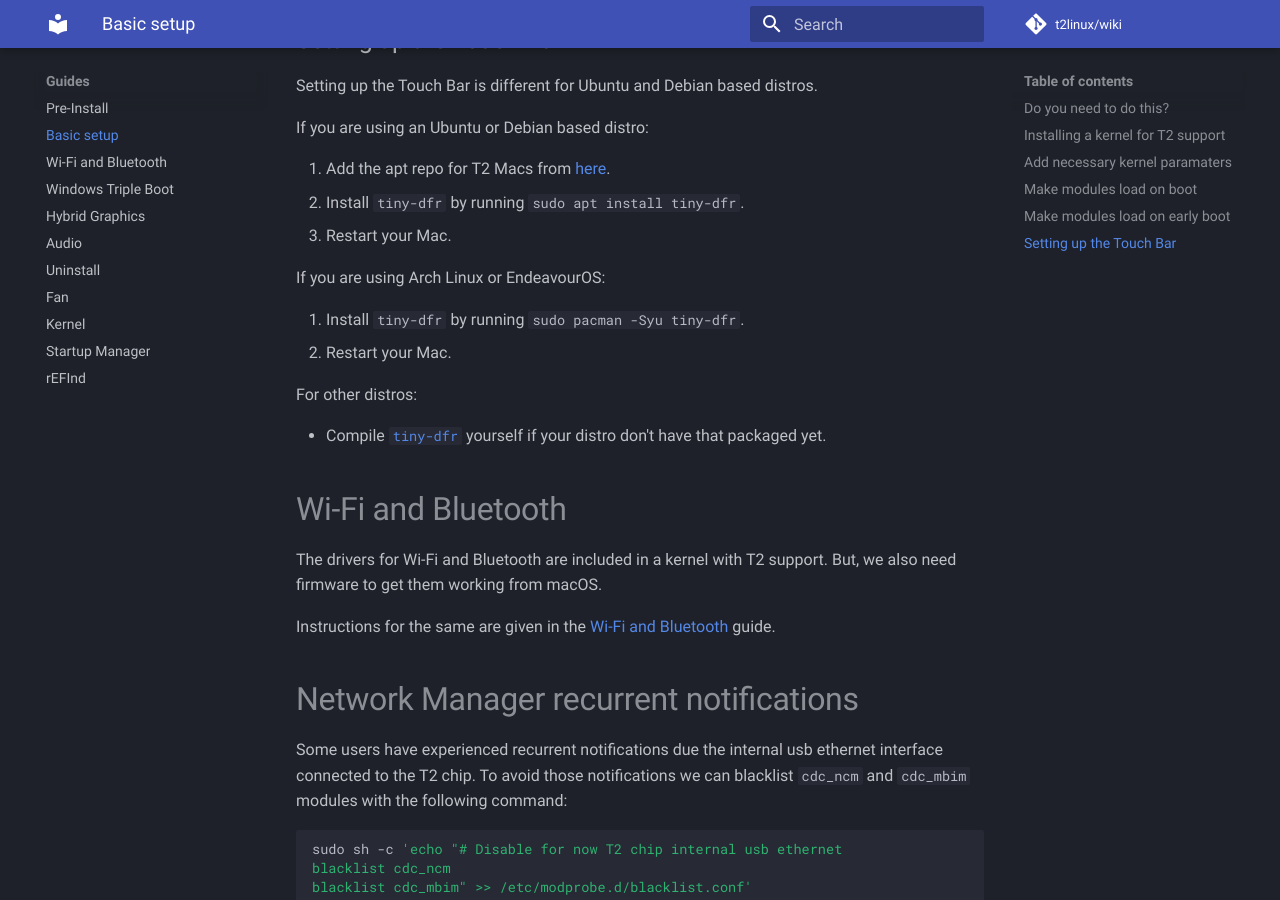
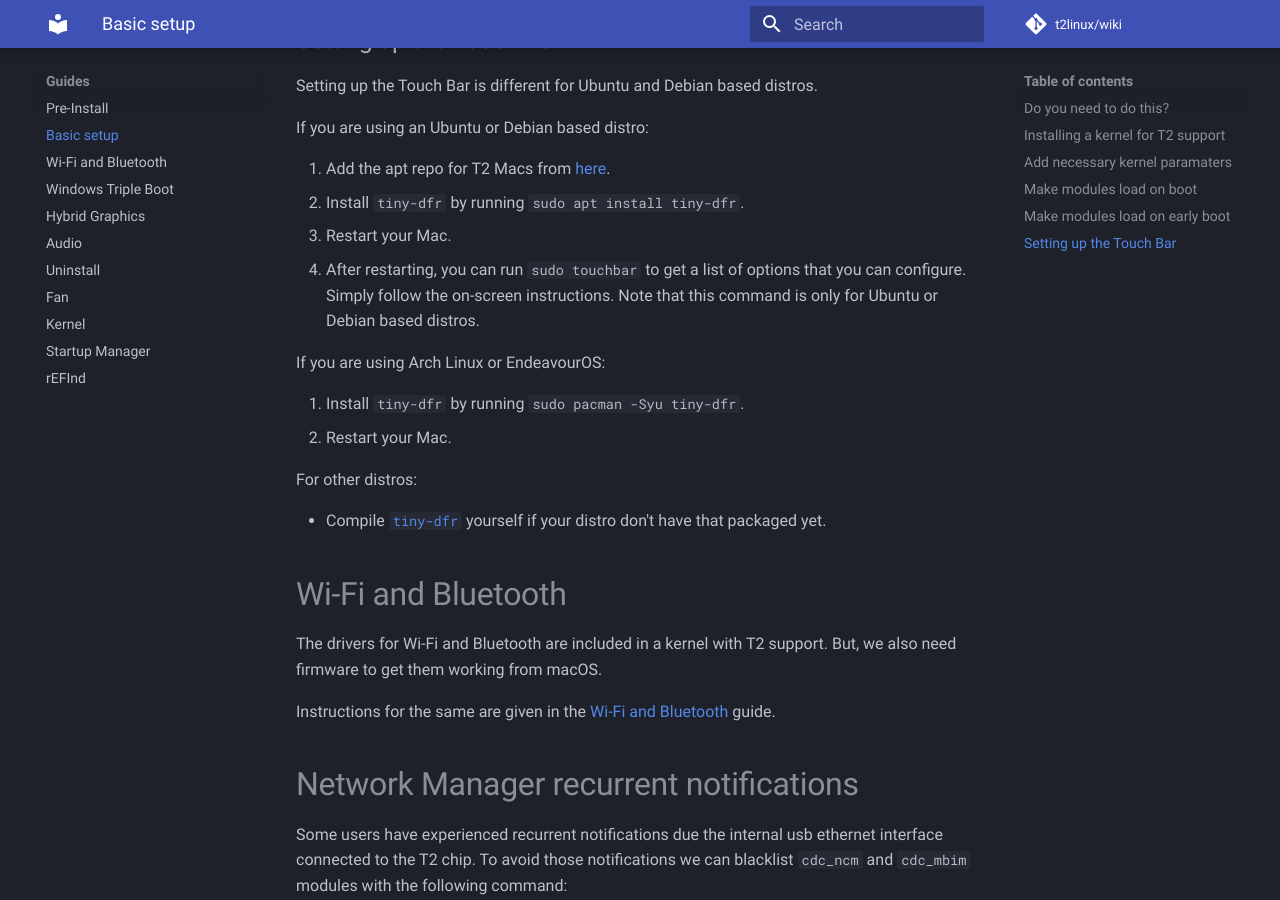
Before and after one commit to t2linux/wiki, an MkDocs documentation site: the page built from docs/guides/postinstall.md, in a window 1280 px wide and 900 px high, scrolled down 2761 px. Built offline with MkDocs 1.6.1 and Material for MkDocs 9.7.7, drawn with Linux system fonts in a browser that asks for light colours; comment, search, counter and statistics services are not loaded.

Commit message:
Postinstall: Add back sudo touchbar for Ubuntu

```diff
--- a/docs/guides/postinstall.md
+++ b/docs/guides/postinstall.md
@@ -97,6 +97,7 @@ If you are using an Ubuntu or Debian based distro:
   1. Add the apt repo for T2 Macs from [here](https://github.com/AdityaGarg8/t2-ubuntu-repo#apt-repository-for-t2-macs).
   2. Install `tiny-dfr` by running `sudo apt install tiny-dfr`.
   3. Restart your Mac.
+  4. After restarting, you can run `sudo touchbar` to get a list of options that you can configure. Simply follow the on-screen instructions. Note that this command is only for Ubuntu or Debian based distros.
 
 If you are using Arch Linux or EndeavourOS:
 
```
